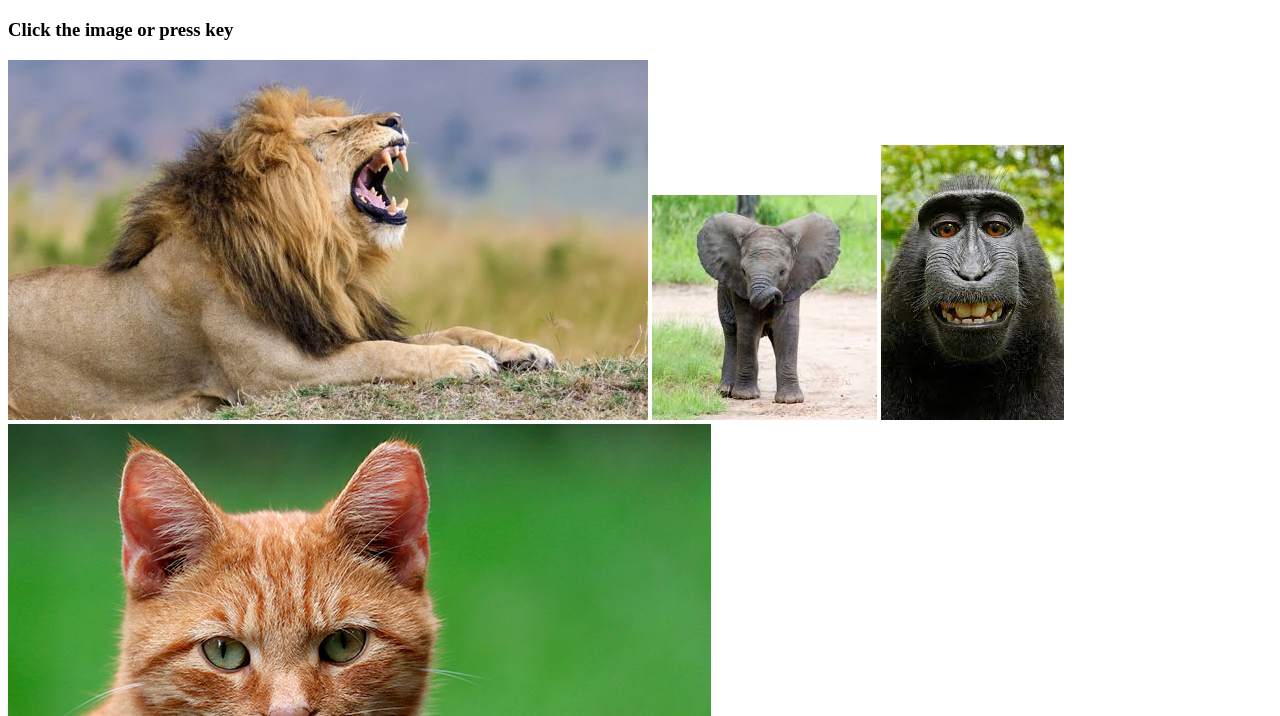
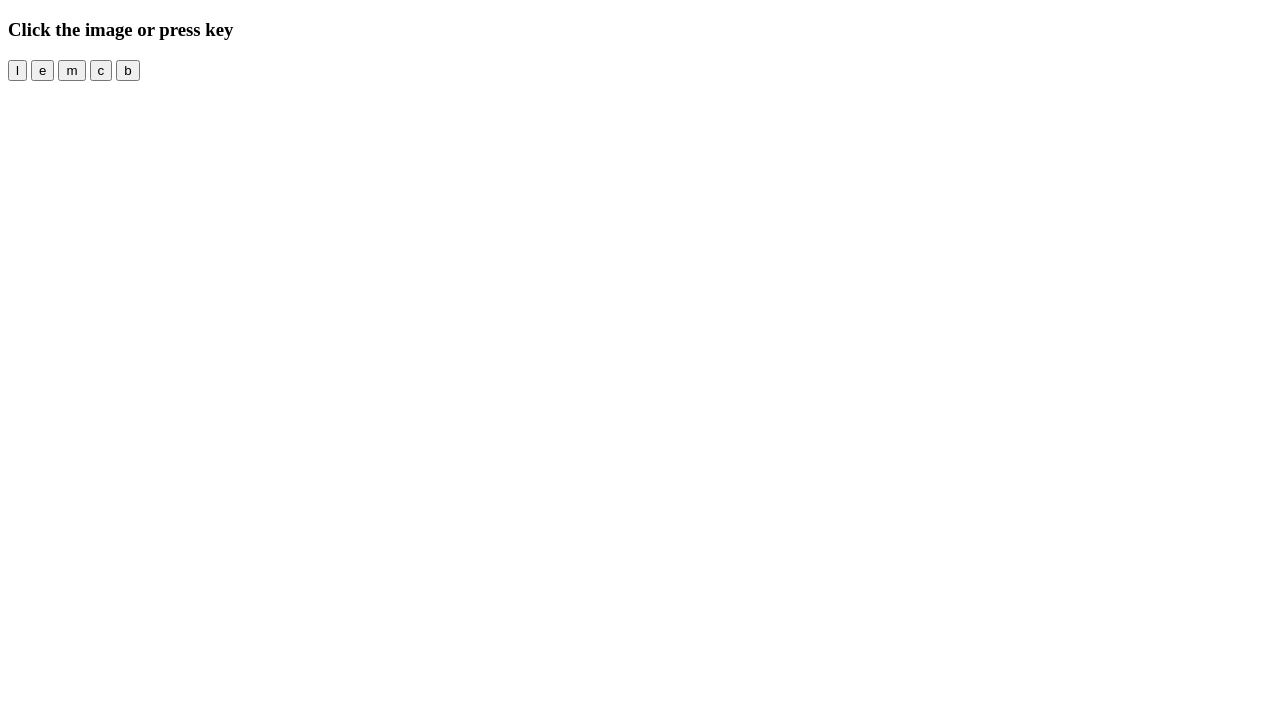
Before and after one commit to mfathirr/animal-sound, a plain HTML site: page index.html in a window 1280 px wide. Shown: the part 61-777 px from the top of the page. Drawn offline with Linux system fonts and the light colour scheme.

Commit message:
change image to button

```diff
--- a/index.html
+++ b/index.html
@@ -1,21 +1,25 @@
 <!DOCTYPE html>
 <html lang="en">
-<head>
-    <meta charset="UTF-8">
-    <meta name="viewport" content="width=device-width, initial-scale=1.0">
+  <head>
+    <meta charset="UTF-8" />
+    <meta name="viewport" content="width=device-width, initial-scale=1.0" />
+    <link rel="stylesheet" href="style.css">
     <title>Animal Sound</title>
-</head>
-<body>
+  </head>
+  <body>
     <h1>Animal Sound</h1>
 
     <h3>Click the image or press key</h3>
 
     <div>
-        <img class="l animal" src="assets/images/lion.jpg" alt="">
-        <img class="e animal" src="assets/images/elephant.jpeg" alt="">
-        <img class="m animal" src="assets/images/monkey.jpeg" alt="">
-        <img class="c animal" src="assets/images/cat.jpg" alt="">
-        <img class="b animal" src="assets/images/eagle.jpeg" alt="">
+      <div>
+        <button class="l animal">l</button>
+        <button class="e animal">e</button>
+        <button class="m animal">m</button>
+        <button class="c animal">c</button>
+        <button class="b animal">b</button>
     </div>
-</body>
+
+    <script src="index.js"></script>
+  </body>
 </html>
```
